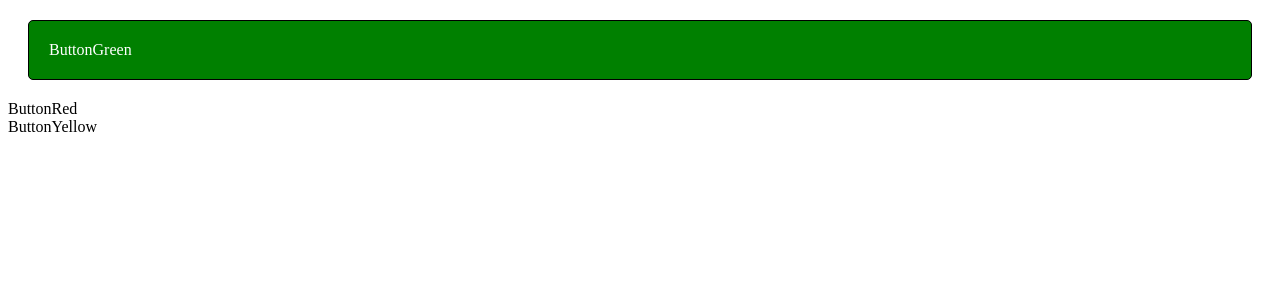
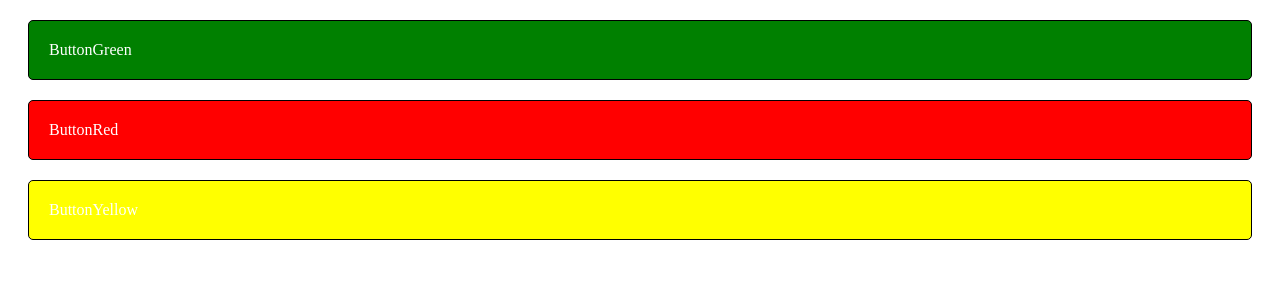
Before and after one commit to JanNowaczek/React-App-day-5, a React (Create React App) app: page / in a window 1280 px wide. Shown: the top 300 px of the page. Built offline with nearby package versions, Linux system fonts and the light colour scheme.

Commit message:
module.css added to buttons

```diff
--- a/src/ButtonGreen.js
+++ b/src/ButtonGreen.js
@@ -1,10 +1,12 @@
 import React from 'react'
 
-import {jfddl7Button} from'./ButtonGreen.module.css'
+import { buttonGreen} from'./ButtonGreen.module.css'
+
+import { button} from'./Buttons.module.css'
 
 const ButtonGreen = (props) => (
     <div
-        className={jfddl7Button}
+        className={button + ' ' + buttonGreen}
     >
         ButtonGreen
     </div>
--- a/src/ButtonGreen.module.css
+++ b/src/ButtonGreen.module.css
@@ -1,13 +1,3 @@
-.jfddl7Button {
-    padding: 20px;
-    margin: 20px;
-    border: 1px solid black;
-    border-radius: 5px;
-
-    color: white;
+.buttonGreen{
     background-color: green;
 }
-
-.otherClass{
-    text-align: center;
-}
--- a/src/ButtonRed.js
+++ b/src/ButtonRed.js
@@ -1,8 +1,12 @@
 import React from 'react'
+
+import { buttonRed} from'./ButtonRed.module.css'
+
+import { button} from'./Buttons.module.css'
 
 const ButtonRed = (props) => (
     <div
-        className={'jfddl7-button'}
+        className={button + ' ' + buttonRed}
     >
         ButtonRed
       </div>
--- /dev/null
+++ b/src/ButtonRed.module.css
@@ -0,0 +1,3 @@
+.buttonRed{
+    background-color: red;
+}
--- a/src/ButtonYellow.js
+++ b/src/ButtonYellow.js
@@ -1,8 +1,12 @@
 import React from 'react'
+
+import { buttonYellow} from'./ButtonYellow.module.css'
+
+import { button} from'./Buttons.module.css'
 
 const ButtonYellow = (props) => (
     <div
-        className={'jfddl7-button'}
+        className={button + ' ' + buttonYellow}
     >
         ButtonYellow
       </div>
--- /dev/null
+++ b/src/ButtonYellow.module.css
@@ -0,0 +1,3 @@
+.buttonYellow{
+    background-color: yellow;
+}
--- /dev/null
+++ b/src/Buttons.module.css
@@ -0,0 +1,7 @@
+.button {
+    padding: 20px;
+    margin: 20px;
+    border: 1px solid black;
+    border-radius: 5px;
+    color: white;
+}
```
